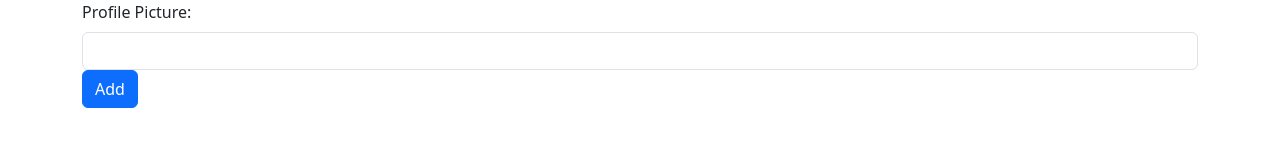
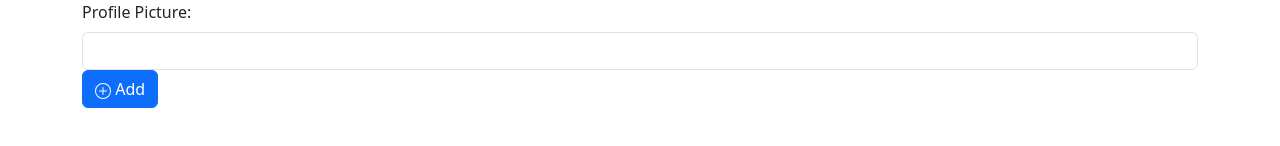
Before and after one commit to TJ-Mothokho/foodpulse, a React (Create React App) app: page /Register in a window 1280 px wide. Shown: the part 282-428 px from the top of the page. Built offline with nearby package versions, Linux system fonts and the light colour scheme.

Commit message:
aaded icons

```diff
--- a/src/Pages/Users/AddUser.js
+++ b/src/Pages/Users/AddUser.js
@@ -2,6 +2,7 @@ import axios from "axios";
 import React, { useState } from "react";
 import { toast } from "react-toastify";
 import { Col, Container, Row } from "react-bootstrap";
+import addIcon from '../../Components/Images/plus-circle.svg'
 
 const AddUser = () =>
 {
@@ -78,7 +79,7 @@ const AddUser = () =>
                 </Row>
                 <Row>
                     <Col>
-                        <button className="btn btn-primary" onClick={handleSave}>Add</button>
+                        <button className="btn btn-primary" onClick={handleSave}><img src={addIcon} alt='add button' /> Add</button>
                     </Col>
                 </Row>
             </form>
```
